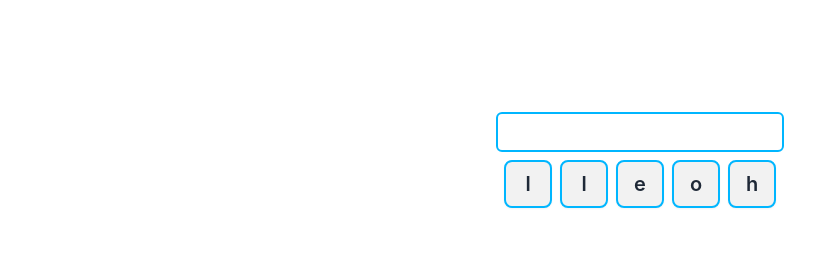
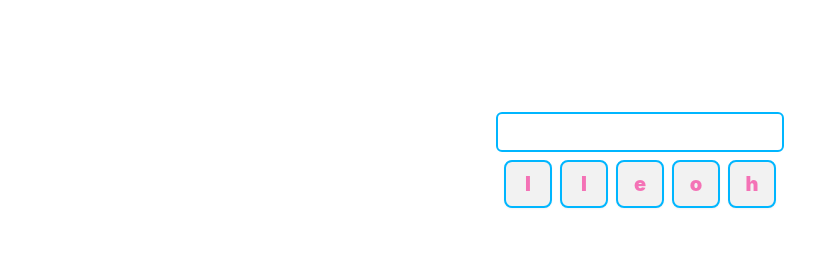
Before and after one commit to abolraj/MA, a React (Vite) app: page / in a window 1280 px wide. Shown: the top 258 px of the page, without its empty margins (0-838 px from the left). Built offline with nearby package versions, Linux system fonts and the light colour scheme.

Commit message:
feat - Beaty Letter component

```diff
--- a/src/Letter.jsx
+++ b/src/Letter.jsx
@@ -10,7 +10,7 @@ function Letter({ letter = 'a', onChoose }) {
                 onChoose(letter)
                 setVisibility(false)
             }}
-            className={"letter btn btn-square bordered border-2 border-info rounded-lg text-xl flex items-center justify-center"+(visibility? "":" invisible ")}>
+            className={"letter btn btn-square bordered border-2 border-info rounded-lg text-xl font-black text-pink-400 flex items-center justify-center"+(visibility? "":" invisible ")}>
             <p>
                 {letter}
             </p>
```
